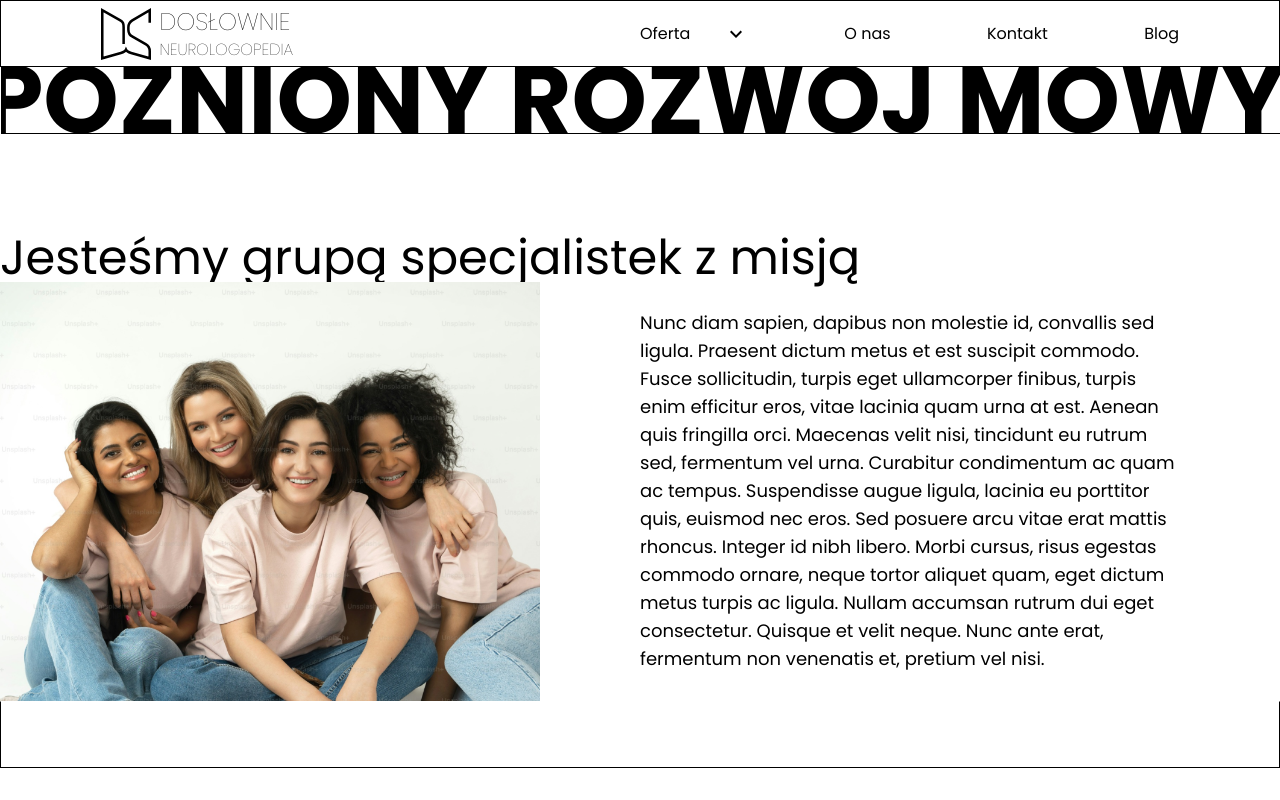
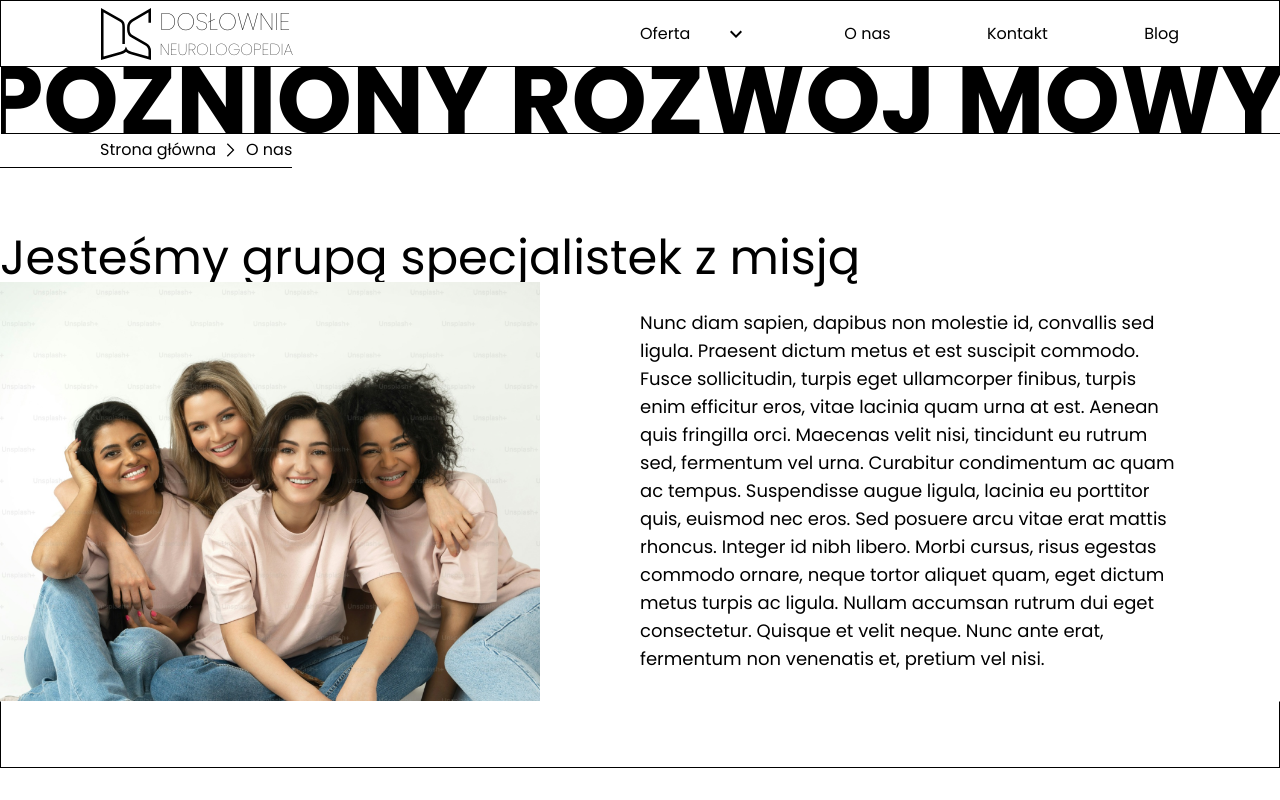
Before and after one commit to amieszczak/doslownie-nxt-app, a Next.js app: page /o-nas in a window 1280 px wide. Built offline with nearby package versions, Linux system fonts and the light colour scheme.

Commit message:
breadcrumbs to fit more steps adjustments

```diff
--- /dev/null
+++ b/src/app/components/breadcrumbs/breadcrumbs.module.css
@@ -0,0 +1,3 @@
+.topMargin {
+    margin-top: var(--menu-primary-height);
+}
--- /dev/null
+++ b/src/app/components/breadcrumbs/breadcrumbs.tsx
@@ -0,0 +1,60 @@
+'use client'
+import Link from "next/link";
+import styles from './breadcrumbs.module.css';
+import classes from '../../page.module.css';
+import chevron from '../../../../public/chevron_breadcrumbs.svg';
+import Image from "next/image";
+import { useEffect, useState } from "react";
+import { usePathname } from "next/navigation";
+import classNames from "classnames";
+
+export default function Breadcrumbs() {
+
+    const pathname = usePathname();
+
+    const [linkChain, setLinkChain] = useState<Array<{ name: string; link: string; }> | null>(null)
+
+    useEffect(() => {
+
+            if(pathname == '/') {
+                setLinkChain(null);
+                return;
+            }
+
+            const chainData:{ name: string; link: string; }[] = [{name: 'Strona główna', link: '/'}];
+
+            const steps:string[] = []
+
+            pathname.slice(1).split('/').forEach(item => {
+                const displayedTitle = item.charAt(0).toUpperCase() + item.split('-').join(' ').slice(1);
+                steps.push(item);
+                chainData.push({name: displayedTitle, link: '/' + steps.join('/')})
+            })
+
+            setLinkChain(chainData);
+    },[pathname])
+
+
+    return(
+        <>
+        {linkChain != null
+            ?
+            <div className={classNames({['flex border-b border-black w-max pl-25']:true, [classes.breadcrumbsHeight]:true, [styles.topMargin]: true})}>
+                {linkChain?.map((item, index) => {
+                    return(
+                        <Link key={index} className='flex items-center' href={item.link}>
+                            <span className={classes.paragraphTertiary}>{item.name}</span>
+                            {index != linkChain.length - 1
+                            &&
+                            <Image alt='' width={30} height={30} src={chevron}/>}
+                        </Link>
+
+                    )
+                })}
+            </div>
+            :
+            <></>
+        }
+        </>
+    )
+}
--- a/src/app/components/header/header.tsx
+++ b/src/app/components/header/header.tsx
@@ -12,6 +12,7 @@ import HeaderSlider from '../headerSlider/headerSlider';
 import logo from '../../../../public/main/LOGO.svg';
 import logoWhite from '../../../../public/main/LOGO_WHITE.svg';
 import { usePathname } from 'next/navigation';
+import Breadcrumbs from "../breadcrumbs/breadcrumbs";
 
 export default function Header() {
 
@@ -119,6 +120,9 @@ export default function Header() {
                 </div>
             </div>
             <span className={classNames({['bg-gray-400 backdrop-filter backdrop-blur-sm opacity-100 w-screen']: true, [styles.blurredDropdownBackground]:isDropdownOpened, [classes.menuBarHeight]:true, [styles.blurredDropdownBackgroundScrolled]: menuTransform })}></span>
+            {!menuTransform
+            &&
+            <Breadcrumbs/>}
         </header>
     )
 }
--- a/src/app/page.module.css
+++ b/src/app/page.module.css
@@ -24,3 +24,7 @@
 .blogMenuContainer {
     height: calc(100vh - var(--menu-primary-height)*2);
 }
+
+.breadcrumbsHeight {
+    height: calc(var(--menu-primary-height)/2)
+}
```
Also changed, not shown: public/chevron_breadcrumbs.svg (added).
